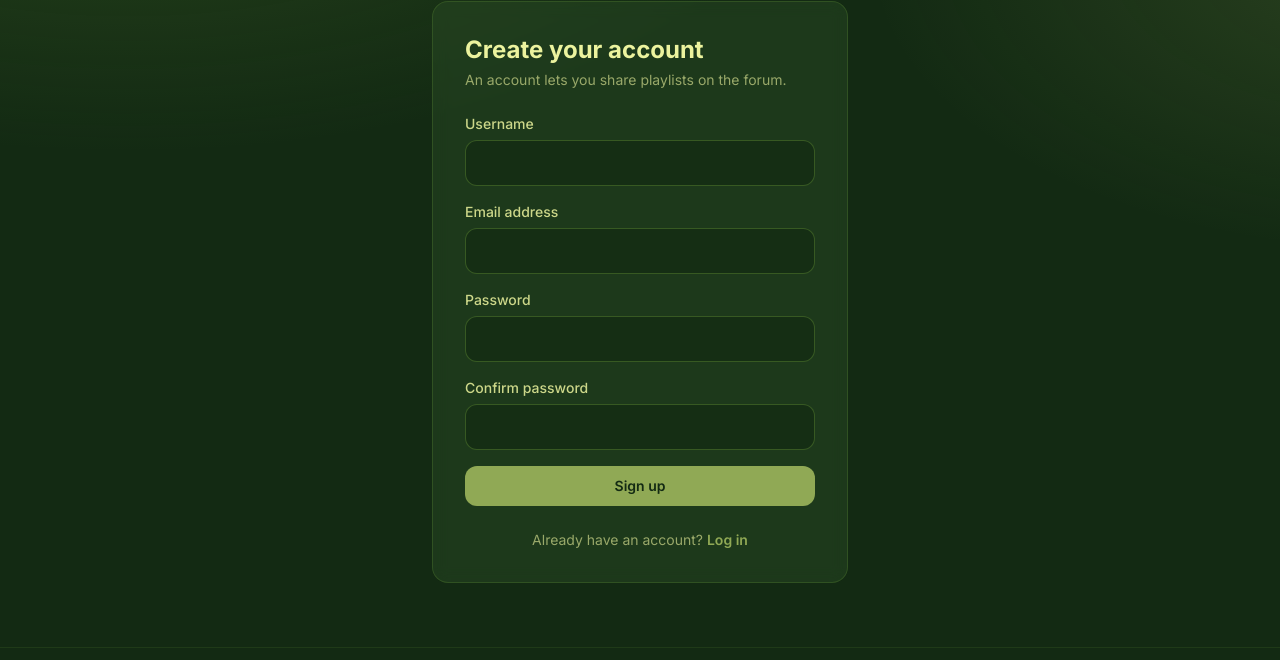
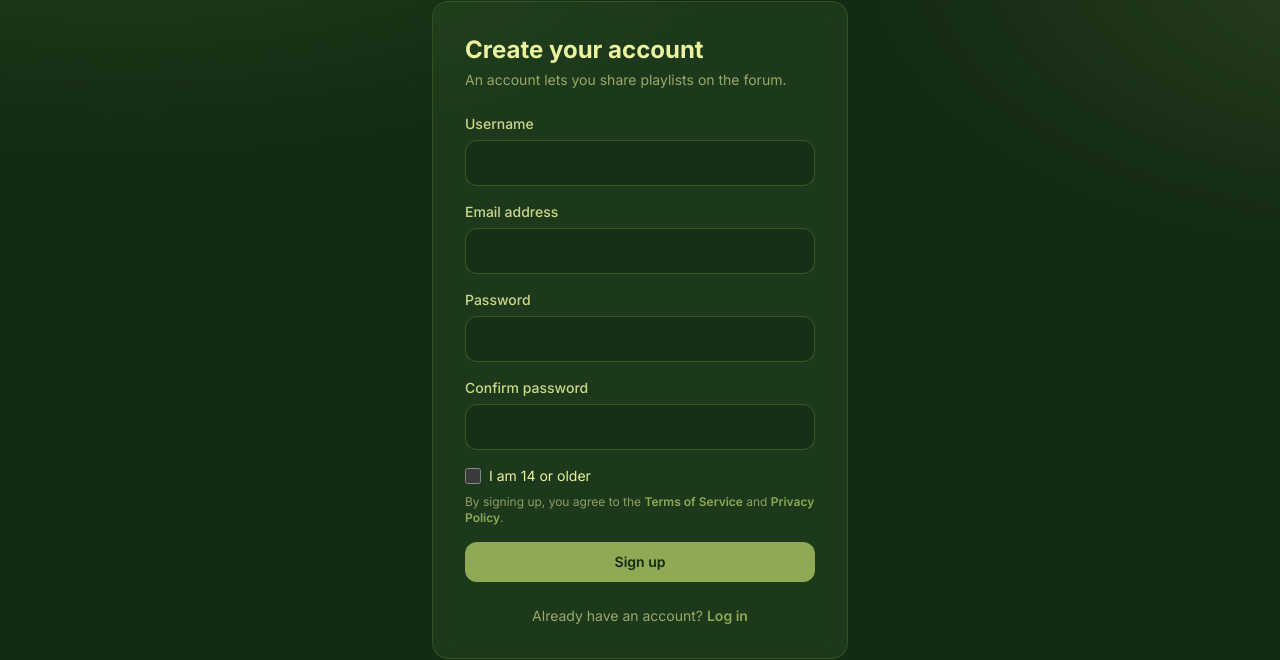
Before and after one commit to ImgyeongLee/Norabox, a Next.js app: page /signup in a window 1280 px wide. Shown: the part 128-788 px from the top of the page. Built offline with nearby package versions, Linux system fonts and the light colour scheme; no server answers.

Commit message:
chore: add a checkbox and change some typos

```diff
--- a/src/components/auth/AuthForm.tsx
+++ b/src/components/auth/AuthForm.tsx
@@ -65,6 +65,38 @@ export function AuthForm({ mode, contactEmail = null }: { mode: 'login' | 'signu
                         error={errors.passwordConfirm}
                     />
                 )}
+                {isSignup && (
+                    <div>
+                        <label className="flex cursor-pointer items-start gap-2 text-sm">
+                            <input
+                                type="checkbox"
+                                name="ageConfirmed"
+                                required
+                                aria-invalid={!!errors.ageConfirmed}
+                                aria-describedby={errors.ageConfirmed ? 'age-err' : undefined}
+                                className="mt-0.5 size-4 shrink-0 accent-[var(--color-moss)]"
+                            />
+                            <span>{t.auth.ageConfirm}</span>
+                        </label>
+                        {errors.ageConfirmed && (
+                            <p id="age-err" className="field-error">
+                                {errors.ageConfirmed}
+                            </p>
+                        )}
+                        {/* New tabs, so reading them doesn't lose what was typed here. */}
+                        <p className="mt-2 text-xs text-lime/55">
+                            {t.auth.consent.before}
+                            <Link href="/terms" target="_blank" rel="noopener" className="font-semibold text-moss hover:underline">
+                                {t.auth.consent.terms}
+                            </Link>
+                            {t.auth.consent.middle}
+                            <Link href="/privacy" target="_blank" rel="noopener" className="font-semibold text-moss hover:underline">
+                                {t.auth.consent.privacy}
+                            </Link>
+                            {t.auth.consent.after}
+                        </p>
+                    </div>
+                )}
                 {errors.form && !Object.keys(errors).some((k) => k !== 'form') && (
                     <div role="alert" className="rounded-lg border border-danger/40 bg-danger/10 px-3 py-2 text-sm text-danger">
                         <p>{errors.form}</p>
--- a/src/i18n/messages/en.ts
+++ b/src/i18n/messages/en.ts
@@ -118,6 +118,9 @@ export const en = {
         email: 'Email address',
         password: 'Password',
         passwordConfirm: 'Confirm password',
+        ageConfirm: 'I am 14 or older',
+        // Sentence split around two links: before [terms] middle [privacy] after
+        consent: { before: 'By signing up, you agree to the ', terms: 'Terms of Service', middle: ' and ', privacy: 'Privacy Policy', after: '.' },
         submitSignup: 'Sign up',
         submitLogin: 'Log in',
         wait: 'Please wait…',
@@ -501,6 +504,7 @@ export const en = {
         passwordLong: 'Password is too long',
         emailInvalid: 'Enter a valid email address',
         passwordsMismatch: 'Passwords do not match',
+        ageRequired: 'You must be 14 or older to sign up',
         emailRequired: 'Enter your email',
         passwordRequired: 'Enter your password',
         currentPasswordRequired: 'Enter your current password',
--- a/src/i18n/messages/ja.ts
+++ b/src/i18n/messages/ja.ts
@@ -108,6 +108,8 @@ export const ja: Messages = {
         email: 'メールアドレス',
         password: 'パスワード',
         passwordConfirm: 'パスワード（確認）',
+        ageConfirm: '14歳以上です',
+        consent: { before: '登録すると、', terms: '利用規約', middle: 'と', privacy: 'プライバシーポリシー', after: 'に同意したものとみなされます。' },
         submitSignup: '新規登録',
         submitLogin: 'ログイン',
         wait: 'お待ちください…',
@@ -490,6 +492,7 @@ export const ja: Messages = {
         passwordLong: 'パスワードが長すぎます',
         emailInvalid: '正しいメールアドレスを入力してください',
         passwordsMismatch: 'パスワードが一致しません',
+        ageRequired: '14歳以上の方のみ登録できます',
         emailRequired: 'メールアドレスを入力してください',
         passwordRequired: 'パスワードを入力してください',
         currentPasswordRequired: '現在のパスワードを入力してください',
--- a/src/i18n/messages/ko.ts
+++ b/src/i18n/messages/ko.ts
@@ -20,7 +20,7 @@ export const ko: Messages = {
         newAnnouncement: '새 공지',
         editAnnouncement: '공지 수정',
         terms: '이용약관',
-        privacy: '개인정보 처리방침',
+        privacy: '개인정보처리방침',
         room: (code) => `${code} 방`,
         postDescription: (scenario) => `${scenario}을(를) 위한 플레이리스트`,
         scenarioBy: (name, writer) => `${name} (${writer})`,
@@ -47,7 +47,7 @@ export const ko: Messages = {
         logout: '로그아웃',
         announcements: '공지사항',
         terms: '이용약관',
-        privacy: '개인정보 처리방침',
+        privacy: '개인정보처리방침',
         language: '언어',
         footer: 'Norabox · YouTube 음악',
         contact: '문의하기',
@@ -108,6 +108,14 @@ export const ko: Messages = {
         email: '이메일 주소',
         password: '비밀번호',
         passwordConfirm: '비밀번호 확인',
+        ageConfirm: '만 14세 이상입니다',
+        consent: {
+            before: '가입하면 ',
+            terms: '이용약관',
+            middle: '과 ',
+            privacy: '개인정보처리방침',
+            after: '에 동의하는 것으로 봅니다.',
+        },
         submitSignup: '회원가입',
         submitLogin: '로그인',
         wait: '잠시만요…',
@@ -490,6 +498,7 @@ export const ko: Messages = {
         passwordLong: '비밀번호가 너무 길어요',
         emailInvalid: '올바른 이메일 주소를 입력해 주세요',
         passwordsMismatch: '비밀번호가 일치하지 않아요',
+        ageRequired: '만 14세 이상만 가입할 수 있어요',
         emailRequired: '이메일을 입력해 주세요',
         passwordRequired: '비밀번호를 입력해 주세요',
         currentPasswordRequired: '현재 비밀번호를 입력해 주세요',
--- a/src/legal/privacy.ts
+++ b/src/legal/privacy.ts
@@ -2,7 +2,7 @@
 // Keep it in line with what the code actually stores: update it when that changes.
 
 export const privacy = {
-    ko: `# 개인정보 처리방침
+    ko: `# 개인정보처리방침
 
 Norabox(이하 "서비스")를 운영하는 Imgyeong Lee(이하 "운영자")는 이용자의 개인정보를 소중히 여기며, 서비스 운영에 꼭 필요한 정보만 처리합니다.
 
--- a/src/legal/terms.ts
+++ b/src/legal/terms.ts
@@ -44,7 +44,7 @@ export const terms = {
 
 ## 제8조 (개인정보 보호)
 1. 운영자는 서비스 운영에 필요한 최소한의 정보만 수집합니다.
-2. 개인정보의 수집 항목, 이용 목적, 보관 기간, 파기 절차 등은 별도의 [개인정보 처리방침](/privacy)에서 정합니다.
+2. 개인정보의 수집 항목, 이용 목적, 보관 기간, 파기 절차 등은 별도의 [개인정보처리방침](/privacy)에서 정합니다.
 3. 운영자는 이용자의 동의 없이 개인정보를 제3자에게 판매하거나 제공하지 않습니다. 다만 법령에 따른 요청이 있는 경우는 예외로 합니다.
 
 ## 제9조 (이용자의 의무)
--- a/src/lib/validation.ts
+++ b/src/lib/validation.ts
@@ -34,6 +34,8 @@ export const signupSchema = z
     email: z.string().trim().toLowerCase().pipe(z.email(e("emailInvalid"))),
     password: passwordSchema,
     passwordConfirm: z.string(),
+    // The "I am 14 or older" checkbox (a checked box is sent as "on"); under-14s can't sign up.
+    ageConfirmed: z.literal("on", e("ageRequired")),
   })
   .refine((d) => d.password === d.passwordConfirm, {
     message: e("passwordsMismatch"),
```
